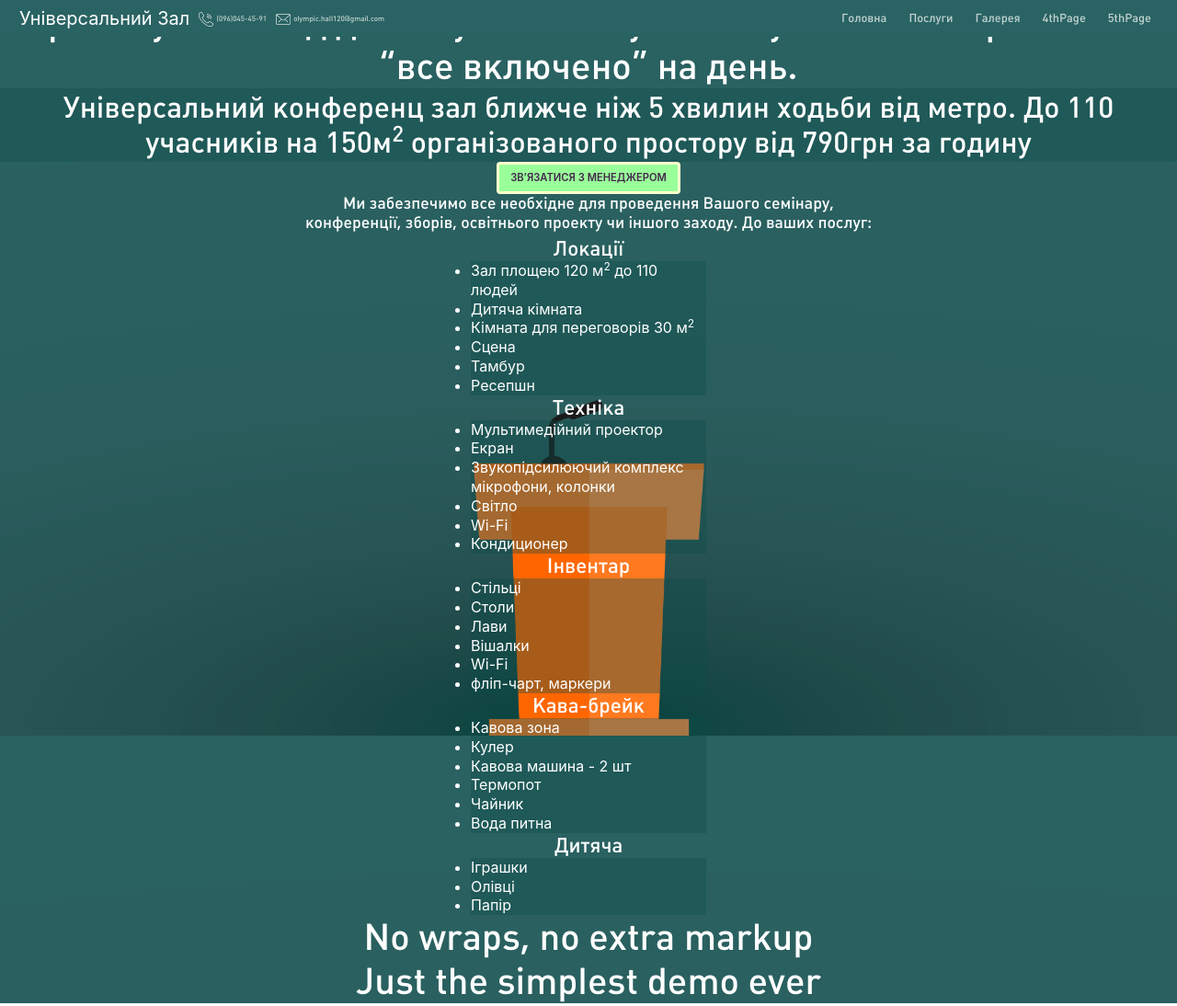
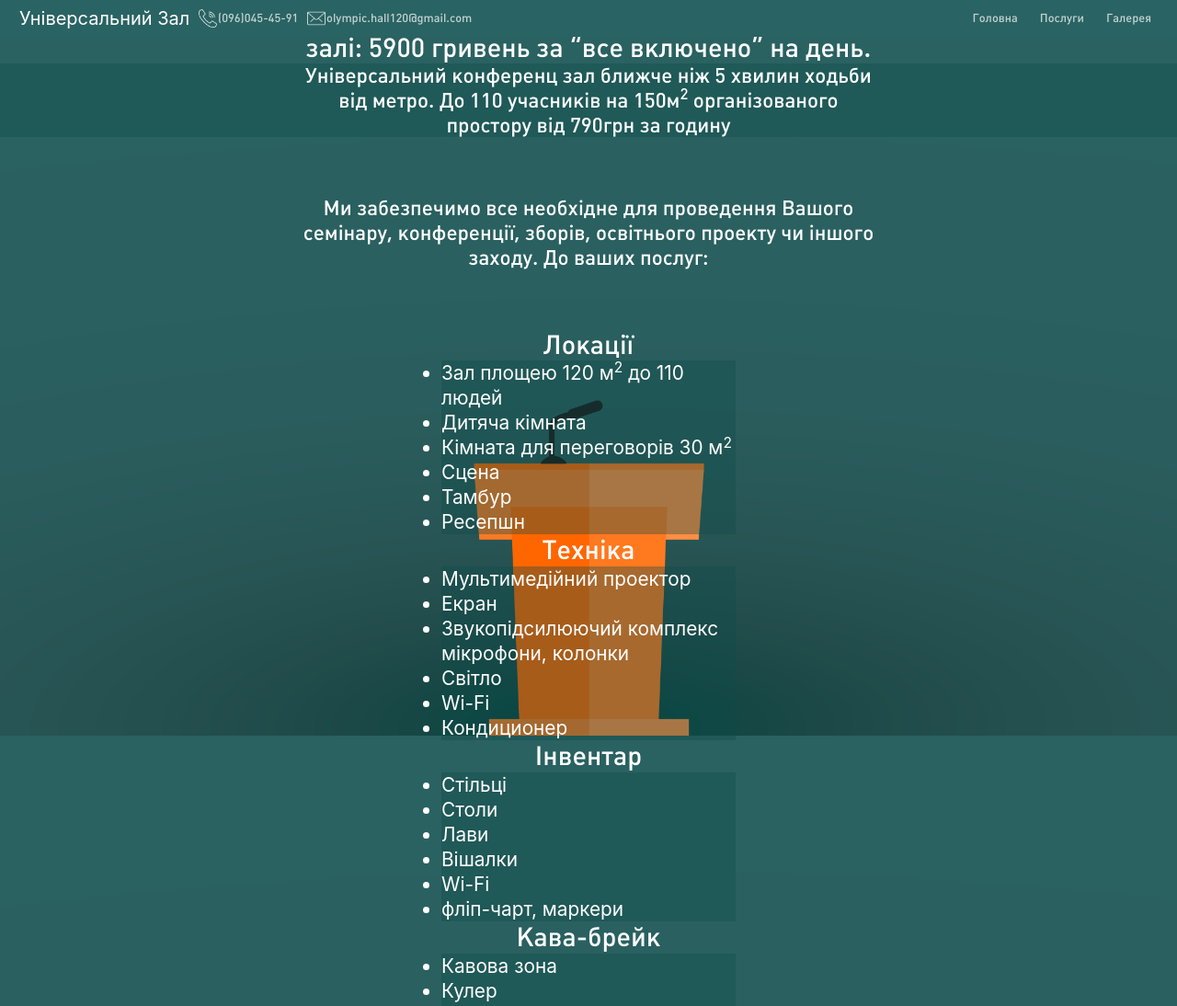
Before and after one commit to markbugatti/olympicHallApp, a website: page app/index.html in a window 1280 px wide. Shown: the top 1094 px of the page at 92% size. Drawn offline with nearby package versions, Linux system fonts and the light colour scheme.

```diff
--- a/app/index.html
+++ b/app/index.html
@@ -60,12 +60,6 @@
             <li class="nav-item">
                 <a class="nav-link" href="#3rdPage">Галерея</a>
             </li>
-            <li class="nav-item">
-                <a class="nav-link" href="#4thPage">4thPage</a>
-            </li>
-            <li class="nav-item">
-                <a class="nav-link" href="#5thPage">5thPage</a>
-            </li>
         </ul>
     </div>
 </nav>
@@ -74,15 +68,15 @@
 <div id="fullpage" class="fullpage-wrapper">
 
     <div class="section" id="section1">
-        <div class="d-flex flex-column justify-content-around" id="first-container">
-            <div>
+        <div class="d-flex flex-column justify-content-around align-items-center" id="first-container">
+            <div id="maintitle">
                 <h1>
                     Організуємо захід до 110 учасників у нашому залі:
                     5900 гривень за “все включено” на день.
                 </h1>
             </div>
-            <div class="d-flex align-items-center offerBack">
-                <div class="offer" style="height: fit-content">
+            <div class="d-flex align-items-center justify-content-center offerBack">
+                <div id="offer" style="height: fit-content">
                     <h2>
                         Універсальний конференц зал ближче ніж 5 хвилин ходьби від метро.
                         До 110 учасників на 150м<sup>2</sup> організованого простору від 790грн за годину
@@ -90,7 +84,7 @@
                 </div>
             </div>
             <div class="">
-                <a class="btn btn-dark" aria-pressed="false" href="#4thPage" role="button">ЗВ’ЯЗАТИСЯ З МЕНЕДЖЕРОМ</a>
+                <!--<a class="btn btn-dark" aria-pressed="false" href="#4thPage" role="button">ЗВ’ЯЗАТИСЯ З МЕНЕДЖЕРОМ</a>-->
             </div>
         </div>
     </div>
@@ -107,7 +101,7 @@
 
                 <div class="d-inline-flex sndSlideTitle">
                     <h1>
-                        Локації</br>
+                        Локації
                     </h1>
                 </div>
 
@@ -128,7 +122,7 @@
             <div class="slide">
                 <div class="d-inline-flex sndSlideTitle">
                     <h1>
-                        Техніка</br>
+                        Техніка
                     </h1>
                 </div>
                 <div class="d-flex justify-content-center serveBack">
@@ -225,8 +219,6 @@
             </div>
         </div>
     </div>
-    <div class="section" id="section4"><h1>No wraps, no extra markup</h1></div>
-    <div class="section" id="section5"><h1>Just the simplest demo ever</h1></div>
 </div>
 
 <script src="https://cdnjs.cloudflare.com/ajax/libs/fullPage.js/3.0.4/fullpage.min.js"
--- a/app/scripts.js
+++ b/app/scripts.js
@@ -1,7 +1,7 @@
 var myFullpage = new fullpage('#fullpage', {
     licenseKey: '981093A2-2C134508-B175A706-5E3F2241',
     // sectionsColor: ['#f2f2f2', '#4BBFC3', '#7BAABE', 'whitesmoke', '#ccddff'],
-    anchors: ['firstPage', 'secondPage', '3rdPage', '4thPage', '5thPage'],
+    anchors: ['firstPage', 'secondPage', '3rdPage'],
     // menu: '#menu',
     slidesNavigation: true,
     // responsiveHeight: 330,
--- a/app/styles.css
+++ b/app/styles.css
@@ -29,7 +29,7 @@
 /*-----------------*/
 
 /*setup font*/
-h1, h2, a.nav-link, a.nav-btn-contacts, a.nav-contacts{
+h1, h2, a.nav-link, a.nav-btn-contacts, a.nav-contacts {
     font-family: PlumbMedium;
 }
 
@@ -38,6 +38,7 @@
     margin: 0 0;
     padding: 0 0;
 }
+
 /*----------------------------*/
 
 
@@ -62,8 +63,13 @@
 }
 
 a.nav-contacts, a.nav-btn-contacts, a.nav-link {
-    font-size: 0.5rem;
+    font-size: 0.8rem;
     color: #ffffffb5 !important;
+}
+
+a.nav-btn-contacts {
+    color: rgba(255, 255, 255, .85) !important;
+    text-decoration: underline rgba(255, 255, 255, .6) !important;
 }
 
 a.nav-link {
@@ -73,12 +79,9 @@
 
 .nav-contacts { /*contact strip in menu*/
     display: none;
-    /*width: 1rem;*/
-    /*height: 1rem;*/
     background: no-repeat left center;
-    background-size: 1rem 1rem;
-
-    padding-left: 1.2rem;
+    background-size: 1.25rem 1.25rem;
+    padding-left: 1.3rem;
     text-indent: -88888px;
     width: 0;
 }
@@ -147,6 +150,7 @@
 /*black-strip*/
 .offerBack {
     background-color: #0c4c495c;
+    width: 100%;
     /*height: 5rem;*/
     padding: 6px 0;
 }
@@ -179,7 +183,7 @@
 #crosstitle {
     /*size: inherit;*/
     /*padding: 8px 0;*/
-    padding-bottom: 4px;
+    padding: 0.2rem;
 }
 
 sndSlide {
@@ -209,7 +213,7 @@
     line-height: 1.4;
 }
 
-.servelist li {
+.servelist ul {
     line-height: 1.3;
 }
 
@@ -218,7 +222,7 @@
     margin: 0 5px;
 }
 
-.container-row  {
+.container-row {
     margin-right: 0;
     margin-left: 0;
 }
@@ -240,6 +244,7 @@
     #section2 h1 {
         font-size: 1.1rem;
     }
+
     #section2 h2 {
         font-size: 0.9rem;
     }
@@ -256,13 +261,12 @@
     /*.fp-tableCell {*/
     /*vertical-align: middle;*/
     /*}*/
-
     .servelist {
         width: 18rem;
     }
 
     /*before this size works mini menu in portrait*/
-    @media screen and (max-height: 480px){
+    @media screen and (max-height: 480px) {
         /*.fp-section {*/
         /*padding-top: 34px;*/
         /*}*/
@@ -280,35 +284,60 @@
             width: 1.3rem;
             height: 1.3rem;
         }
+
+        .nav-contacts { /*contact strip in menu*/
+            background-size: 1rem 1rem;
         }
-    @media screen and (min-height: 430px){
+    }
+
+    @media screen and (min-height: 430px) {
         .fp-tableCell {
             vertical-align: middle;
         }
+        #crosstitle {
+            padding: .8rem;
         }
+    }
+
+
     @media screen and (min-height: 640px) {
         /*navbar*/
         a.nav-link {
             font-size: 1rem;
+            line-height: 2rem;
         }
+
         /*firstPage*/
         .offerBack {
             height: 10rem;
         }
+
+        #section1 h1 {
+            font-size: 1.2rem;
+        }
+
+        #section2 h2 {
+            font-size: 1.1rem;
+        }
+
         /*second Page*/
-
-        .servelist li {
-            font-size: 1.1rem;
+        .servelist ul {
+            font-size: 1rem;
             line-height: 1.7rem;
+        }
+#section2 h1 {
+    font-size: 1.6rem;
 }
         #section2 h2 {
             font-size: 1.1rem;
         }
+
         #crosstitle {
             padding: 16px 0;
         }
 
     }
+
 
     @media screen and (min-height: 667px) {
         #crosstitle {
@@ -316,39 +345,36 @@
         }
     }
 
-    @media screen and (min-height: 736px) {
-        #crosstitle {
-            padding: 4rem 0;
-        }
-        #section2 h2 {
-            font-size: 1.4rem;
-        }
-        #section2 h1 {
-            font-size: 1.8rem;
-        }
-        .servelist li {
-            font-size: 1.3rem;
-        }
-        .servelist {
-            width: 20rem;
-        }
-    }
+    /*@media screen and (min-height: 736px) {*/
+    /*!*first page*!*/
+    /*#section1 h2 {*/
+    /*font-size: 1.4rem;*/
+    /*}*/
+    /*#section1 h1 {*/
+    /*font-size: 1.8rem;*/
+    /*}*/
+    /*!*second page*!*/
+    /*#crosstitle {*/
+    /*padding: 4rem 0;*/
+    /*}*/
+    /*#section2 h2 {*/
+    /*font-size: 1.4rem;*/
+    /*}*/
+    /*#section2 h1 {*/
+    /*font-size: 1.8rem;*/
+    /*}*/
+    /*.servelist ul {*/
+    /*font-size: 1.3rem;*/
+    /*}*/
+    /*.servelist {*/
+    /*width: 20rem;*/
+    /*}*/
+    /*}*/
 }
 
-/*@media all and (orientation:landscape) {*/
-/*!*second slide*!*/
-/*.fp-tableCell {*/
-/*!*vertical-align: top;*!*/
-/*}*/
-/*.servelist {*/
-/*width: 20em;*/
-/*padding: 0 .2em;*/
-/*font-size: .98em;*/
-/*}*/
-/*}*/
-
 /*before this size works mini menu in landscape*/
-@media screen and (max-height: 459px){
+@media screen and (max-height: 459px) {
+    /*navbar*/
     .navbar-brand {
         font-size: 1rem;
     }
@@ -363,80 +389,124 @@
         width: 1.3rem;
         height: 1.3rem;
     }
+
+    a.nav-contacts {
+        font-size: 0.5rem;
     }
+}
+
+@media screen and (min-height: 360px) {
+    /*general*/
+    .fp-tableCell {
+        vertical-align: middle;
+    }
+}
+
+
 
 @media screen and (min-width: 374px) {
     .nav-contacts {
         display: inline-block
     }
+
 }
 
-/*@media screen and (min-height: 550px) {*/
-    /*a.nav-link {*/
-        /*padding: .3em;*/
-    /*}*/
+@media all and (orientation: landscape) {
+    @media screen and (min-height: 360px) {
+    #crosstitle {
+        width: 30rem;
+    }
+        #section2 h1 {
+            font-size: 1.2rem;
+        }
+        #section2 h2 {
+        font-size: 1rem;
+    }
+        .servelist ul {
+            font-size: 0.9rem;
+        }
+    }
+    @media screen and (min-height: 459px) {
 
-    /*#first-container, second-container {*/
-        /*height: 85%*/
-    /*}*/
-
-    /*.offerBack {*/
-        /*height: 13em;*/
-    /*}*/
-
-    /*#section1 h1, #section2 h1 {*/
-        /*line-height: 1.6em;*/
-    /*}*/
-
-    /*#section1 h2 {*/
-        /*line-height: 1.5em;*/
+        /*second Page*/
+        /*#section2 h2 {*/
+        /*font-size: 1rem;*/
         /*}*/
 
         /*#section2 h1 {*/
-        /*font-size: 1.3em;*/
+        /*font-size: 1.2rem;*/
         /*}*/
-
-    /*.servelist li {*/
-        /*margin: .2em;*/
+        /*.servelist ul {*/
+        /*font-size: 0.9rem;*/
         /*}*/
-/*}*/
-
-@media screen and (min-width: 640px) {
-    /*firstPage*/
-
-    /*secondPage*/
-    #section2 h1 {
-        font-size: 1.1rem;
+        #crosstitle {
+            padding: 3rem 0.5rem;
+        }
     }
 
-    #section2 h2 {
-        font-size: 0.9rem;
-    }
-    .servelist li {
-        line-height: 1.3;
-    }
-
-}
-
-@media screen and (min-width: 640px) {
+    @media screen and (min-height: 640px) {
         /*firstPage*/
         .offerBack {
             height: 5rem;
         }
+
         /*secondPage*/
         .servelist {
             width: 16rem;
         }
-    .servelist li {
+
+        .servelist ul {
+            line-height: 1.3;
             font-size: 1rem;
         }
-    #section2 h1 {
+
+        #section2 h1, #section1 h1 {
             font-size: 1.4rem;
         }
-    #section2 h2 {
+
+        #section2 h2, #section1 h2 {
             font-size: 1.1rem;
         }
 
+        #maintitle {
+            width: 400px;
+        }
+
+        #crosstitle {
+            width: 500px
+        }
+    }
+    @media screen and (min-height: 736px) {
+        /*first page*/
+        #section1 h2 {
+            font-size: 1.4rem;
+        }
+
+        #section1 h1 {
+            font-size: 1.8rem;
+        }
+
+        /*second page*/
+        #crosstitle {
+            padding: 4rem 0;
+        }
+
+        #section2 h2 {
+            font-size: 1.4rem;
+        }
+
+        #section2 h1 {
+            font-size: 1.8rem;
+        }
+
+        .servelist ul {
+            font-size: 1.3rem;
+        }
+
+        .servelist {
+            width: 20rem;
+        }
+    }
 }
 
 @media screen and (min-width: 768px) {
@@ -445,30 +515,13 @@
         display: none
     }
 
-    #first-container, second-container {
-        /*vertical-align: top;*/
-        /*height: 70%;*/
-        /*width: 40em;*/
-    }
-
-    #crosstitle {
-        width: 40em;
+    #maintitle, #offer, #crosstitle {
+        width: 40rem;
     }
 
     a.nav-link {
         margin: 0 4px !important;
     }
-
-    /*fon size*/
-    #section1 h1 {
-        /*font-size: 2em;*/
-    }
-
-    #section1 h2 {
-        /*font-size: 2em;*/
-        /*margin-bottom: 8em;*/
-    }
-
 }
 
 @media screen and (min-width: 1090px) {
@@ -480,24 +533,4 @@
     .fp-controlArrow {
         display: block
     }
-
-    #first-container, second-container {
-        /*width: 1000px;*/
 }
-
-    #section1 h1 {
-        font-size: 2.5em;
-    }
-
-    #section1 h2 {
-        font-size: 2em;
-        /*margin-bottom: 8em;*/
-    }
-
-}
-
-@media screen and (min-width: 1200px) {
-    h1 {
-        font-size: 2.5em
-    }
-}
```
Also changed, not shown: app/imgs/gallery/gal1.jpg (added), app/imgs/gallery/gal10.jpg (added), app/imgs/gallery/gal11.jpg (added), app/imgs/gallery/gal12.jpg (added), app/imgs/gallery/gal2.jpg (added), app/imgs/gallery/gal3.jpg (added), app/imgs/gallery/gal4.jpg (added), app/imgs/gallery/gal5.jpg (added), app/imgs/gallery/gal6.jpg (added), app/imgs/gallery/gal7.jpg (added), app/imgs/gallery/gal8.jpg (added), app/imgs/gallery/gal9.jpg (added), 2 other files. Lines whose indentation alone changed are shown as unchanged.
